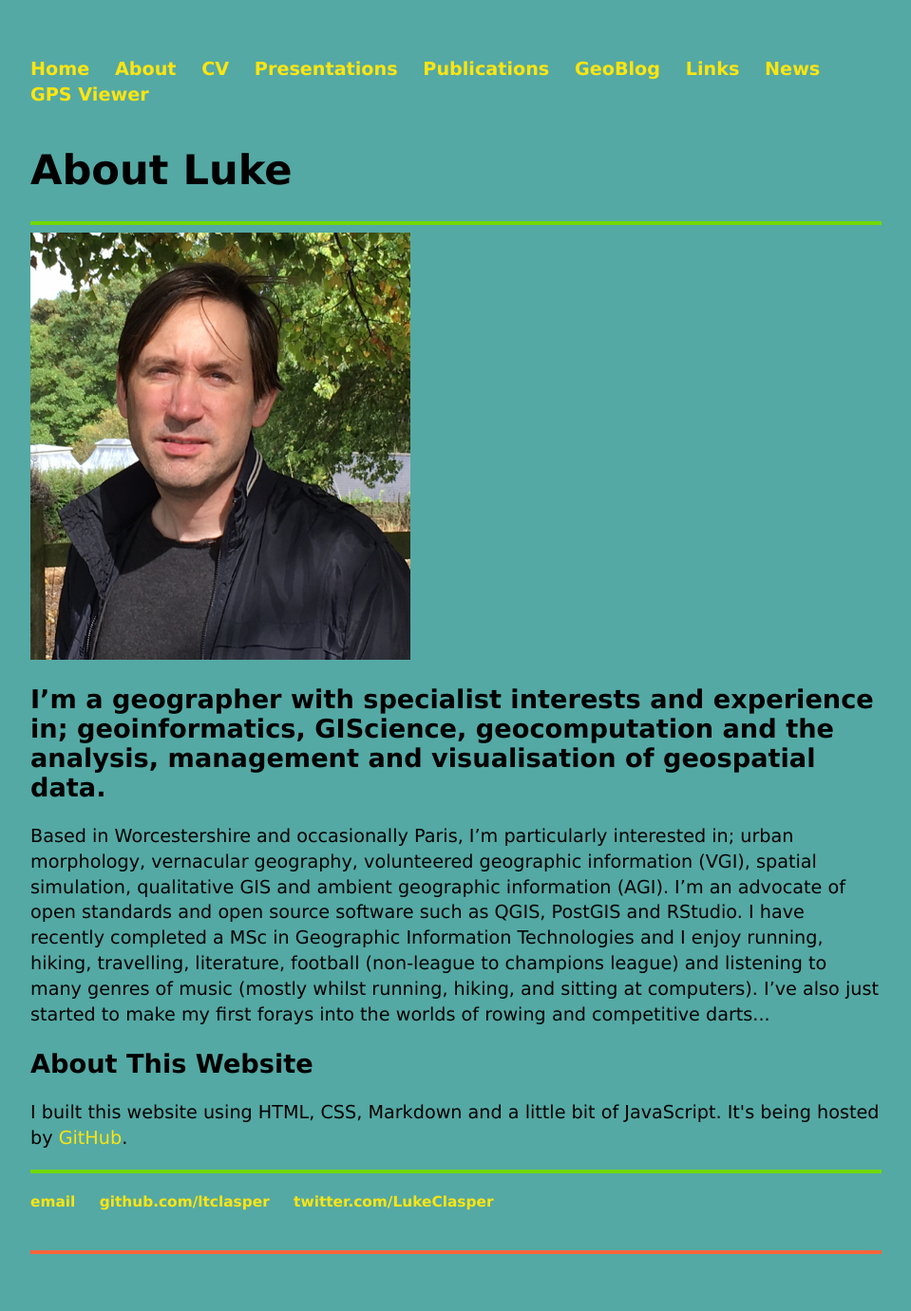
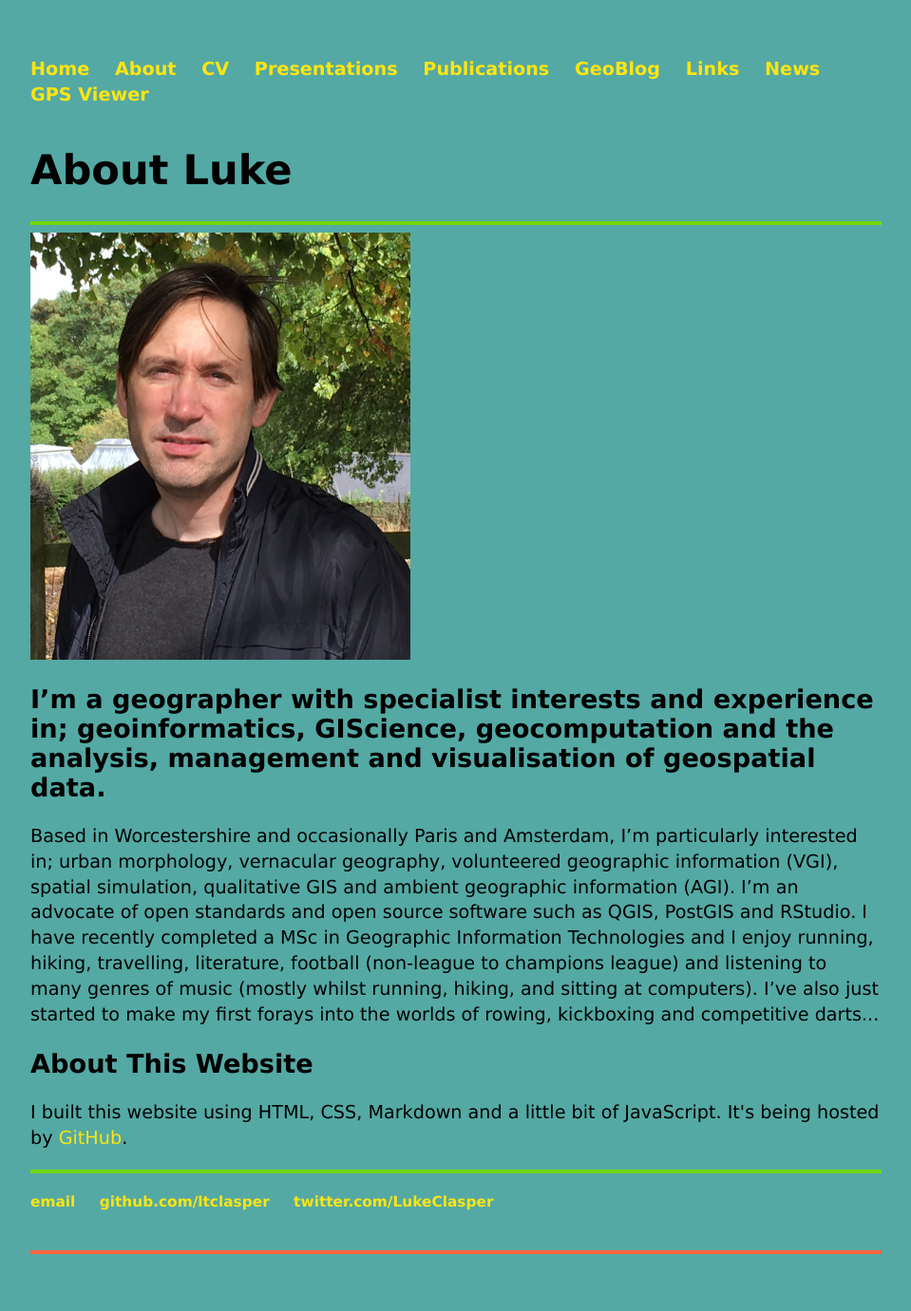
Before and after one commit to ltclasper/ltclasper.github.io, a Jekyll site: the page built from about/index.html, in a window 1280 px wide. Shown: the whole page at 95% size, without its empty margins (160-1119 px from the left). Built offline with Jekyll 4.4.1, drawn with Linux system fonts in a browser that asks for light colours.

Commit message:
Update index.html

```diff
--- a/about/index.html
+++ b/about/index.html
@@ -12,7 +12,7 @@ title: About Luke
 <div class="blurb">
 
 	<h2>I’m a geographer with specialist interests and experience in; geoinformatics, GIScience, geocomputation and the analysis, management and visualisation of geospatial data.</h2>
-	<p>Based in Worcestershire and occasionally Paris, I’m particularly interested in; urban morphology, vernacular geography, volunteered geographic information (VGI), spatial simulation, qualitative GIS and ambient geographic information (AGI). I’m an advocate of open standards and open source software such as QGIS, PostGIS and RStudio. I have recently completed a MSc in Geographic Information Technologies and I enjoy running, hiking, travelling, literature, football (non-league to champions league) and listening to many genres of music (mostly whilst running, hiking, and sitting at computers). I’ve also just started to make my first forays into the worlds of rowing and competitive darts...</p>
+	<p>Based in Worcestershire and occasionally Paris and Amsterdam, I’m particularly interested in; urban morphology, vernacular geography, volunteered geographic information (VGI), spatial simulation, qualitative GIS and ambient geographic information (AGI). I’m an advocate of open standards and open source software such as QGIS, PostGIS and RStudio. I have recently completed a MSc in Geographic Information Technologies and I enjoy running, hiking, travelling, literature, football (non-league to champions league) and listening to many genres of music (mostly whilst running, hiking, and sitting at computers). I’ve also just started to make my first forays into the worlds of rowing, kickboxing and competitive darts...</p>
 	<h2>About This Website</h2>
 	<p>I built this website using HTML, CSS, Markdown and a little bit of JavaScript. It's being hosted by <a href="https://github.com/">GitHub</a>.</p>
 
```
